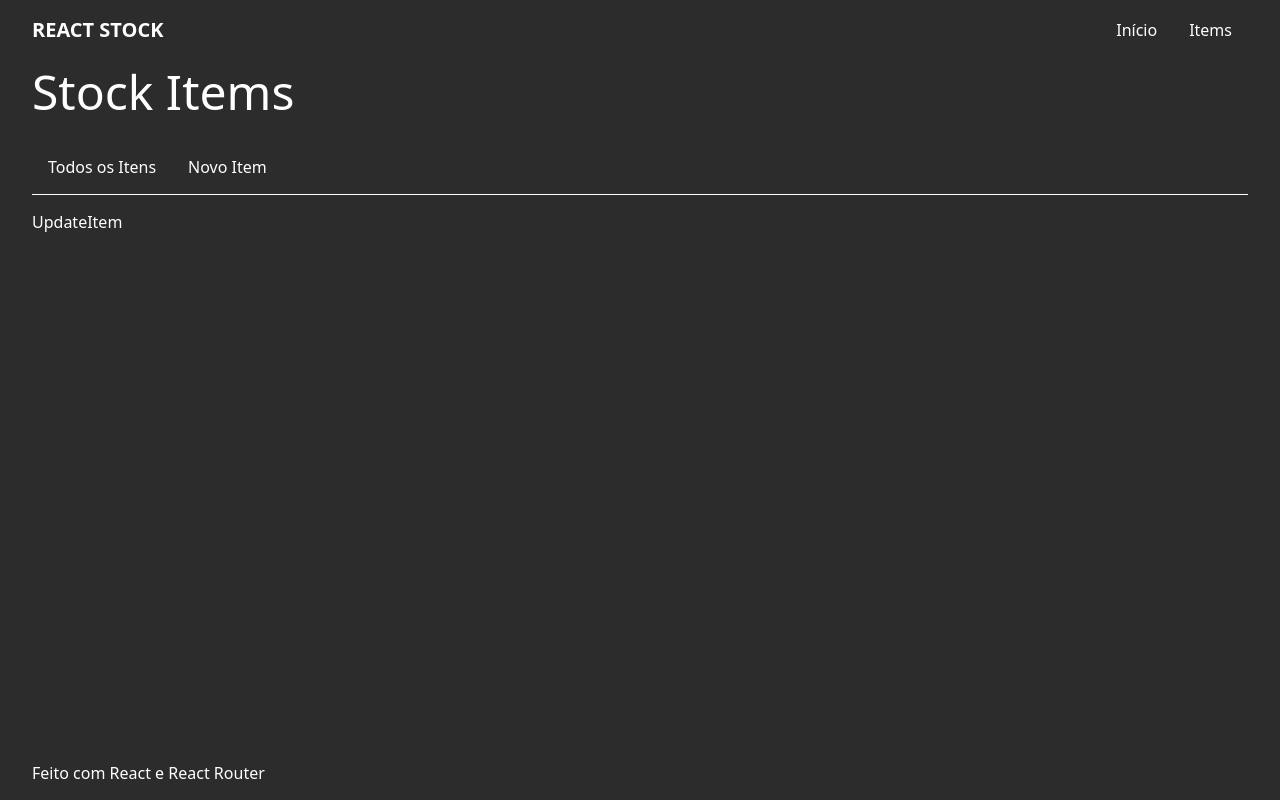
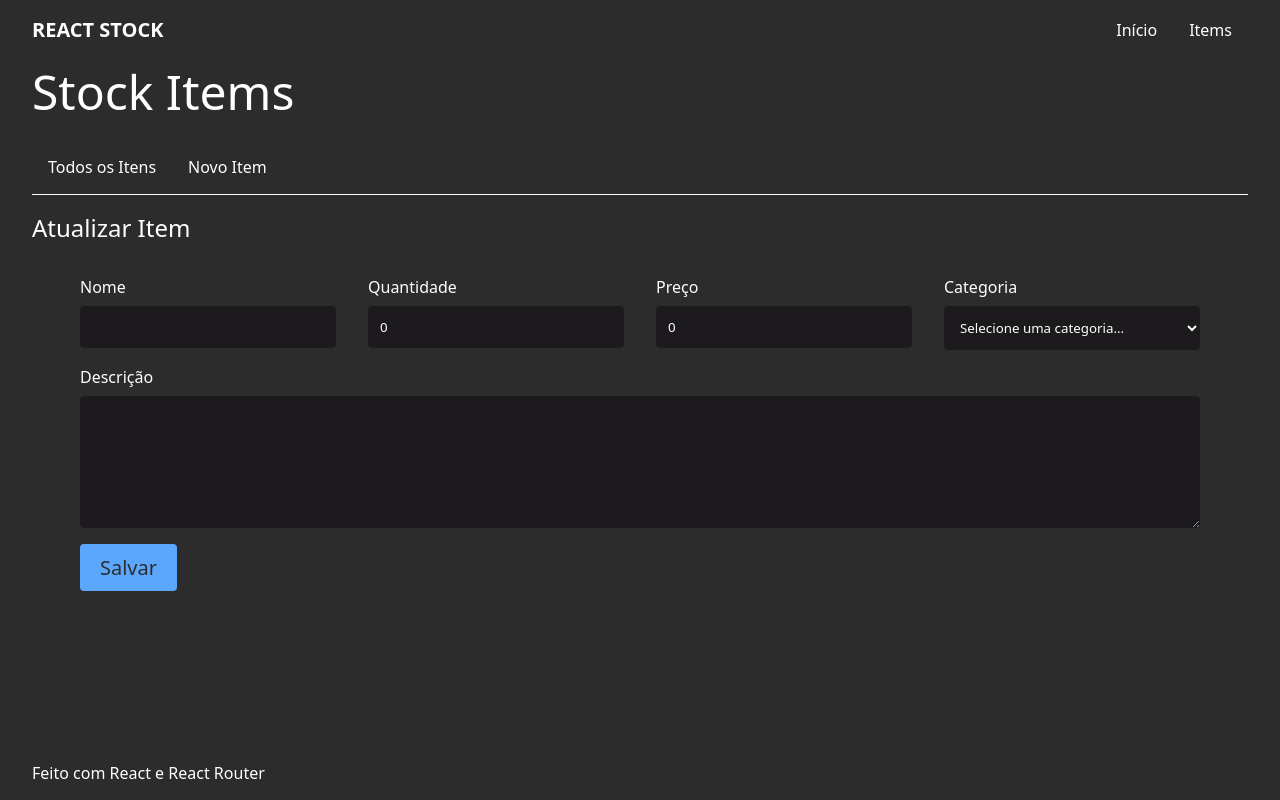
Before and after one commit to matheusduartedevs/gestor-de-estoque, a React (Vite) app: page /items/1/update in a window 1280 px wide. Built offline with nearby package versions, Linux system fonts and the light colour scheme.

Commit message:
implementação da função de atualizar itens

```diff
--- a/src/components/ItemForm.jsx
+++ b/src/components/ItemForm.jsx
@@ -19,7 +19,7 @@
   }
 
   const [item, setItem] = useState(itemToUpdate ? itemToUpdate : defaultItem)
-  const { addItem } = useStock()
+  const { addItem, updateItem } = useStock()
   const inputRef = useRef(null)
 
   const handleChange = (ev) => {
@@ -35,13 +35,19 @@
     ev.preventDefault()
 
     try {
-      const validItem = new StockItem(item)
-      addItem(validItem)
-      setItem(defaultItem)
-      alert('Item cadastrado com sucesso!')
-      inputRef.current.focus()
+      if (itemToUpdate) {
+        updateItem(itemToUpdate.id, item)
+        alert('Item atualizado!')
+      } else {
+        const validItem = new StockItem(item)
+        addItem(validItem)
+        setItem(defaultItem)
+        alert('Item cadastrado com sucesso!')
+      }
     } catch (error) {
       console.log(error.message)
+    } finally {
+      inputRef.current.focus()
     }
   }
 
--- a/src/contexts/StockContext.jsx
+++ b/src/contexts/StockContext.jsx
@@ -35,11 +35,22 @@
         return items.find(item => item.id === +itemId)
     }
 
+    const updateItem = (itemId, newAttributes) => {
+        setItems(currentState => {
+            const itemIndex = currentState.findIndex(item => item.id === +itemId)
+            const updatedItems = [...currentState]
+            Object.assign(updatedItems[itemIndex], newAttributes, { updateAt: new Date() })
+            localStorage.setItem('react-stock', JSON.stringify(updatedItems))
+            return updatedItems
+        })
+    }
+
     const stock = {
         items,
         addItem,
         deleteItem,
-        getItem
+        getItem,
+        updateItem
     }
 
     return (
--- a/src/pages/items/UpdateItem.jsx
+++ b/src/pages/items/UpdateItem.jsx
@@ -1,8 +1,19 @@
-import React from 'react'
+import { useParams } from "react-router-dom"
+import useStock from "../../hooks/useStock"
+import ItemForm from "../../components/ItemForm"
+
 
 const UpdateItem = () => {
+  const { getItem } = useStock()
+  const { id } = useParams()
+
+  const item = getItem(id)
+
   return (
-    <div>UpdateItem</div>
+    <>
+      <h2>Atualizar Item</h2>
+      <ItemForm itemToUpdate={item}/>
+    </>
   )
 }
 
```
